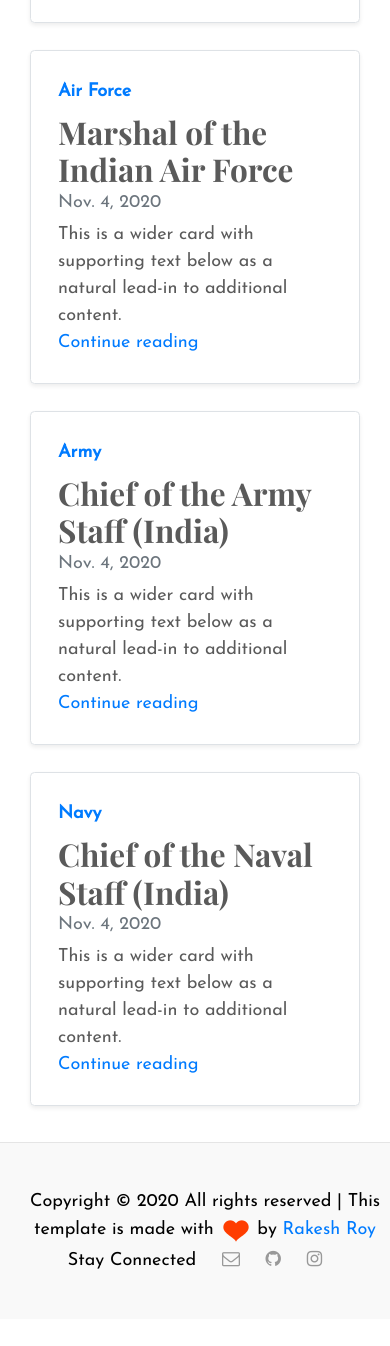
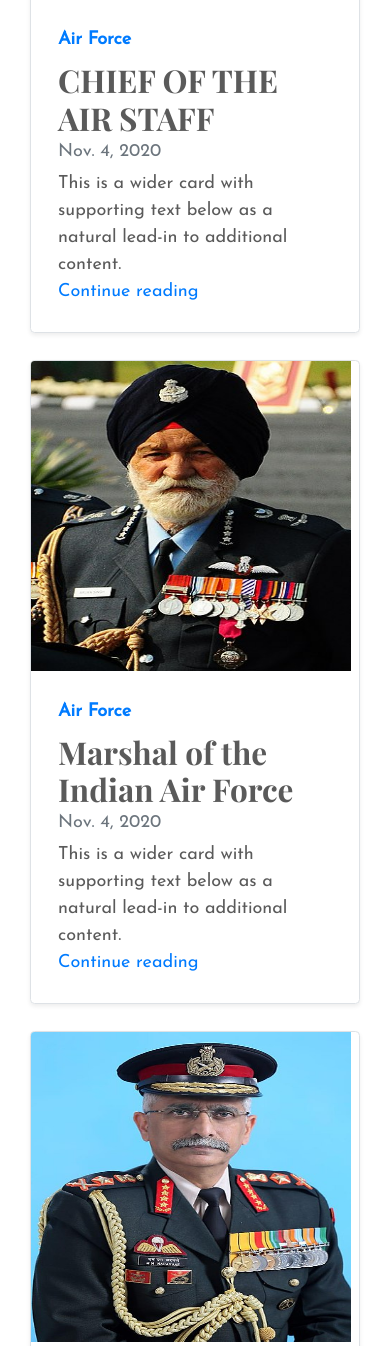
Before and after one commit to Rakesh-roy/defence-blogs, a Django app: page / in a window 390 px wide. Shown: the part 5154-6500 px from the top of the page. Run offline with Django 3.2, Linux system fonts and the light colour scheme; data comes from the database, SQL or seed files in the repository; some web fonts are replaced.

Commit message:
Add files via upload

```diff
--- a/templates/base.html
+++ b/templates/base.html
@@ -20,24 +20,17 @@
     <link rel="stylesheet" href="https://cdn.jsdelivr.net/npm/bootstrap@4.5.3/dist/css/bootstrap.min.css" integrity="sha384-TX8t27EcRE3e/ihU7zmQxVncDAy5uIKz4rEkgIXeMed4M0jlfIDPvg6uqKI2xXr2" crossorigin="anonymous">
     <style>
         *{
+            padding: 0;
+            margin: 0;
             font-size: 18px;
             {#font-family: 'Baloo Bhaina 2', cursive;#}
             font-family: 'Josefin Sans', sans-serif;
         }
-      .bd-placeholder-img {
-        font-size: 1.125rem;
-        text-anchor: middle;
-        -webkit-user-select: none;
-        -moz-user-select: none;
-        -ms-user-select: none;
-        user-select: none;
-      }
 
-      @media (min-width: 768px) {
-        .bd-placeholder-img-lg {
-          font-size: 3.5rem;
+        .contact{
+            padding: 20px 50px;
+            background: radial-gradient(#fff, #ffd6d6)
         }
-      }
 
 
       .read-more{
@@ -60,13 +53,13 @@
 
   <body>
     <div class="container">
-  <header class="blog-header py-3" style="padding-top: 10px!important;">
+  <header class="blog-header py-3" style="padding-top: 10px!important;background:radial-gradient(#fff, #ffd6d6)">
     <div class="row flex-nowrap justify-content-between align-items-center">
-      <div class="col-2 text-center">
+      <div class="col-2 text-center" style="padding-left: 30px">
         <a class="blog-header-logo text-dark" href="{% url 'home' %}"><img src="{% static 'Blog-Logo.png' %}" width="50"> </a>
       </div>
 
-      <div class="col-4 d-flex justify-content-end align-items-center">
+      <div class="col-4 d-flex justify-content-end" style="padding-right: 30px">
 {#        <a class="text-muted" href="#" aria-label="Search">#}
 {#          <svg xmlns="http://www.w3.org/2000/svg" width="20" height="20" fill="none" stroke="currentColor" stroke-linecap="round" stroke-linejoin="round" stroke-width="2" class="mx-3" role="img" viewBox="0 0 24 24" focusable="false"><title>Search</title><circle cx="10.5" cy="10.5" r="7.5"/><path d="M21 21l-5.2-5.2"/></svg>#}
 {#        </a>#}
@@ -75,6 +68,12 @@
     </div>
   </header>
 
+    <style>
+        .nav-scroller a:hover{
+            background: radial-gradient(#fff, #ffd6d6);
+            transition: 2s;
+        }
+    </style>
   <div class="nav-scroller py-1 mb-2">
     <nav class="nav d-flex justify-content-between">
       <a class="p-2 text-muted read-more" href="{% url 'blogs' %}?type=Air Force">INDIAN AIR FORCE</a>
@@ -90,9 +89,13 @@
     {% endblock %}
     </div>
 
-
+<style>
+    .blog-footer span{
+        font-size: 16px;!important;
+    }
+</style>
 <footer class="blog-footer">
-  <span style="float: left;padding-left: 20px">Copyright &#169; 2020 All rights reserved | This template is made with
+  <span style="float: left;padding-left: 20px">Copyright &#169; 2020 | This template is made with
       <img src="{% static 'copyheart.ico' %}"> by <a href="{% url 'contact' %}" style="text-decoration: none">Rakesh Roy</a></span>
     <style>
         .fab{
--- a/templates/index.html
+++ b/templates/index.html
@@ -99,8 +99,11 @@
     </style>
         {% for x in footer %}
             {% if x.blog_title == 'CHIEF OF THE AIR STAFF' %}
-              <div class="col-lg-6">
+              <div class="col-lg-12">
                 <div class="row no-gutters border rounded overflow-hidden flex-md-row mb-4 shadow-sm h-md-360 position-relative footer-card">
+                    <div class="d-lg-block">
+                        <img class="bd-placeholder-img" width="320" height="310" src="{{ x.image.url }}">
+                    </div>
                     <div class="col p-4 d-flex flex-column position-static">
                       <strong class="d-inline-block mb-2 text-primary">{{ x.type }}</strong>
                       <h3 class="mb-0">{{ x.blog_title }}</h3>
@@ -108,17 +111,18 @@
                       <p class="card-text mb-auto">This is a wider card with supporting text below as a natural lead-in to additional content.</p>
                       <a href="{% url 'post' %}?post={{ x.id }}" class="stretched-link">Continue reading</a>
                     </div>
-                    <div class="col-auto d-none d-lg-block">
-                        <img class="bd-placeholder-img" width="180" height="210" src="{{ x.image.url }}">
-                    </div>
+
                   </div>
               </div><!-- /.col-lg-4 -->
             {% endif %}
 
 
             {% if x.blog_title == 'Marshal of the Indian Air Force' %}
-              <div class="col-lg-6">
+              <div class="col-lg-12">
                 <div class="row no-gutters border rounded overflow-hidden flex-md-row mb-4 shadow-sm h-md-360 position-relative footer-card">
+                    <div class="d-lg-block">
+                        <img class="bd-placeholder-img" width="320" height="310" src="{{ x.image.url }}">
+                    </div>
                     <div class="col p-4 d-flex flex-column position-static">
                       <strong class="d-inline-block mb-2 text-primary">{{ x.type }}</strong>
                       <h3 class="mb-0">{{ x.blog_title }}</h3>
@@ -126,17 +130,18 @@
                       <p class="card-text mb-auto">This is a wider card with supporting text below as a natural lead-in to additional content.</p>
                       <a href="{% url 'post' %}?post={{ x.id }}" class="stretched-link">Continue reading</a>
                     </div>
-                    <div class="col-auto d-none d-lg-block">
-                        <img class="bd-placeholder-img" width="180" height="210" src="{{ x.image.url }}">
-                    </div>
+
                   </div>
               </div><!-- /.col-lg-4 -->
             {% endif %}
 
 
             {% if x.blog_title == 'Chief of the Army Staff (India)' %}
-              <div class="col-lg-6">
+              <div class="col-lg-12">
                 <div class="row no-gutters border rounded overflow-hidden flex-md-row mb-4 shadow-sm h-md-360 position-relative footer-card">
+                    <div class="d-lg-block">
+                        <img class="bd-placeholder-img" width="320" height="310" src="{{ x.image.url }}">
+                    </div>
                     <div class="col p-4 d-flex flex-column position-static">
                       <strong class="d-inline-block mb-2 text-primary">{{ x.type }}</strong>
                       <h3 class="mb-0">{{ x.blog_title }}</h3>
@@ -144,17 +149,18 @@
                       <p class="card-text mb-auto">This is a wider card with supporting text below as a natural lead-in to additional content.</p>
                       <a href="{% url 'post' %}?post={{ x.id }}" class="stretched-link">Continue reading</a>
                     </div>
-                    <div class="col-auto d-none d-lg-block">
-                        <img class="bd-placeholder-img" width="180" height="210" src="{{ x.image.url }}">
-                    </div>
+
                   </div>
               </div><!-- /.col-lg-4 -->
             {% endif %}
 
 
             {% if x.blog_title == 'Chief of the Naval Staff (India)' %}
-              <div class="col-lg-6">
+              <div class="col-lg-12">
                 <div class="row no-gutters border rounded overflow-hidden flex-md-row mb-4 shadow-sm h-md-360 position-relative footer-card">
+                    <div class="d-lg-block">
+                        <img class="bd-placeholder-img" width="320" height="310" src="{{ x.image.url }}">
+                    </div>
                     <div class="col p-4 d-flex flex-column position-static">
                       <strong class="d-inline-block mb-2 text-primary">{{ x.type }}</strong>
                       <h3 class="mb-0">{{ x.blog_title }}</h3>
@@ -162,9 +168,7 @@
                       <p class="card-text mb-auto">This is a wider card with supporting text below as a natural lead-in to additional content.</p>
                       <a href="{% url 'post' %}?post={{ x.id }}" class="stretched-link">Continue reading</a>
                     </div>
-                    <div class="col-auto d-none d-lg-block">
-                        <img class="bd-placeholder-img" width="180" height="210" src="{{ x.image.url }}">
-                    </div>
+
                   </div>
               </div><!-- /.col-lg-4 -->
             {% endif %}
```
Also changed, not shown: templates/contact.html (+8 -9 lines).
